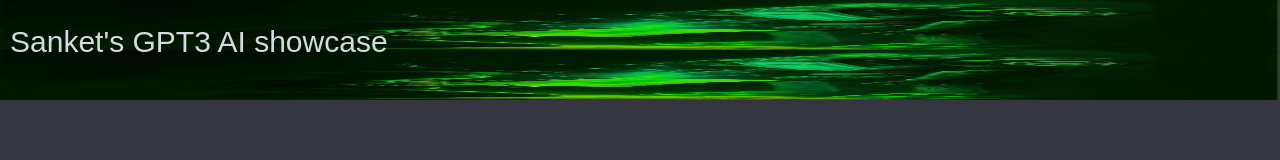
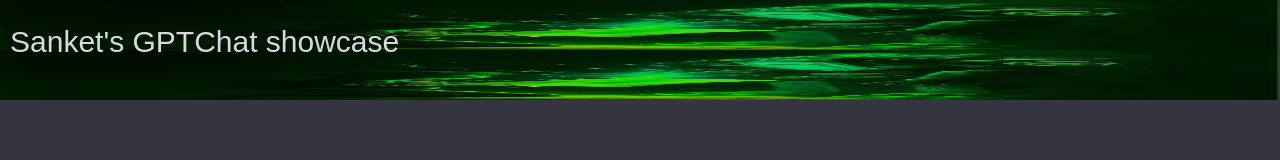
Before and after one commit to sankett/gpt3-web, a Next.js app: page / in a window 1280 px wide. Shown: the top 160 px of the page. Built offline with nearby package versions, Linux system fonts and the light colour scheme.

Commit message:
changed text

```diff
--- a/pages/index.js
+++ b/pages/index.js
@@ -207,7 +207,7 @@ setListChatStripe([])
   }
   return (
     <div id="app">
-      <div className='divHeader'>Sanket's GPT3 AI showcase</div>
+      <div className='divHeader'>Sanket's GPTChat showcase</div>
     <div id="chat_container">
       <div className='scrollContainer'>
       {
```
